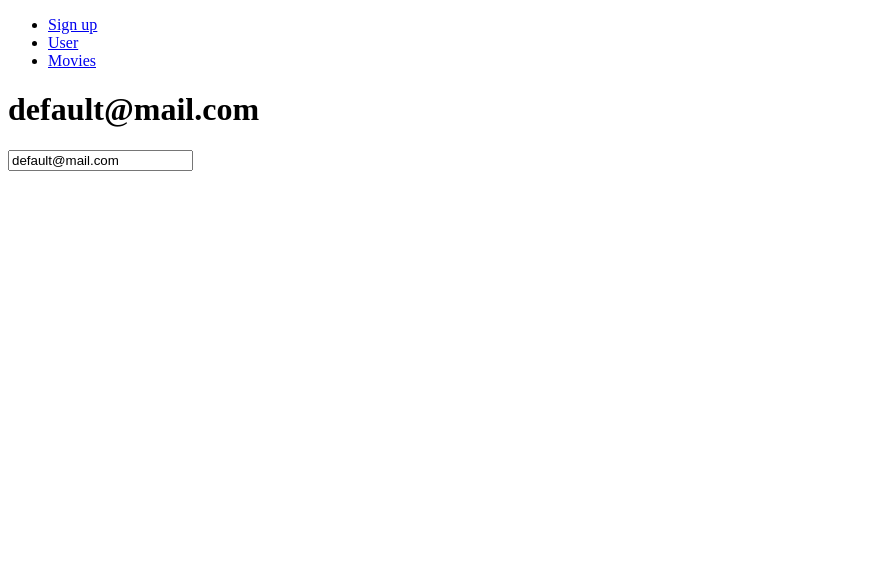
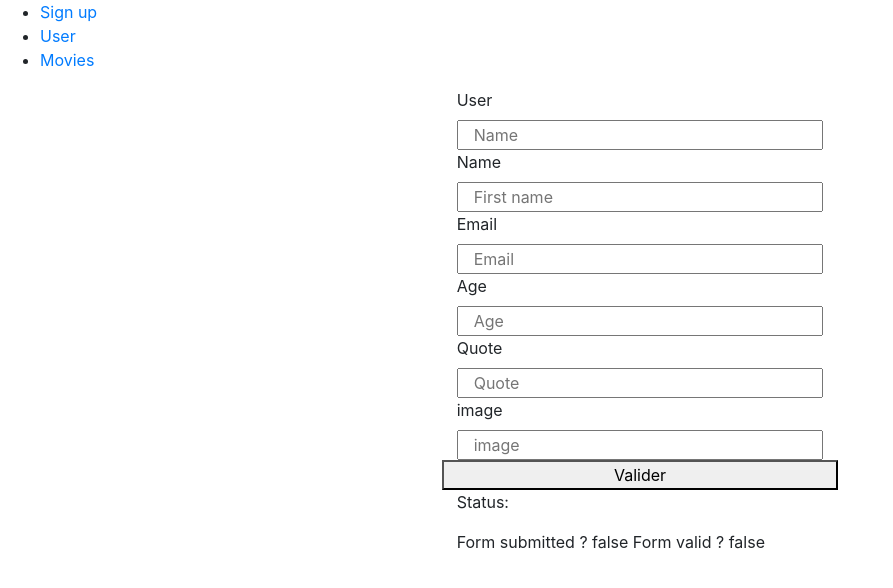
Before and after one commit to LucLev/Angular, an Angular app: page /signup in a window 1280 px wide. Shown: the top 588 px of the page, without its empty margins (0-893 px from the left). Built offline with nearby package versions, Linux system fonts and the light colour scheme.

Commit message:
Exercice angular Form

```diff
--- a/src/app/app.component.html
+++ b/src/app/app.component.html
@@ -1 +1,2 @@
-<app-menu></app-menu><router-outlet></router-outlet>
+<app-menu></app-menu>
+<router-outlet></router-outlet>
--- a/src/app/sign-up/sign-up.component.html
+++ b/src/app/sign-up/sign-up.component.html
@@ -1,3 +1,43 @@
-<h1> {{ mail }}</h1>
-
-<input type="email" [(ngModel)]='mail'/>
+<form class="row col-4 offset-4" (ngSubmit)="onSubmit(myForm)" #myForm="ngForm">
+    <div class="col-12">
+            <label for="Name">User</label>
+            <input class="col-12" type="text" [(ngModel)]='model.name' placeholder="Name" name="Name" required #name="ngModel" minlength="4" maxlength="25">
+    </div>
+    <div *ngIf="name.errors" class="col-12">
+            <span *ngIf="name.errors.required && myForm.submitted">Champ Requis</span>
+            <span *ngIf="name.errors.minlength && myForm.submitted">Doit etre superieur à 4 charactères</span>
+            <span *ngIf="name.errors.maxlength && myForm.submitted">Le champ user ne doit pas dépasser 25 caractères</span>
+    </div>
+    <div class="col-12">
+            <label for="First name">Name</label>
+            <input class="col-12" type="text" [(ngModel)]='model.firstName' placeholder="First name" name="First name" #firstName="ngModel">
+    </div>
+    <div class="col-12">
+            <label for="Email">Email</label>
+            <input class="col-12" type="email" [(ngModel)]='model.mail' placeholder="Email" name="Email" required email #mail="ngModel">
+    </div>
+    <div *ngIf="mail.errors" class="col-12">
+            <span *ngIf="mail.errors.required && myForm.submitted">Champ Requis</span>
+            <span *ngIf="mail.errors.email && myForm.submitted"> Le champ email est invalide</span>
+    </div>
+    <div class="col-12">
+            <label for="Age">Age</label>
+            <input class="col-12" type="text" [(ngModel)]='model.age' placeholder="Age" name="Age" #age="ngModel">
+    </div>
+    <div class="col-12">
+            <label for="Quote">Quote</label>
+            <input class="col-12" type="text" [(ngModel)]='model.quote' placeholder="Quote" name="Quote" #quote="ngModel">
+    </div>
+    <div class="col-12">
+            <label for="image">image</label>
+            <input class="col-12" type="text" [(ngModel)]='model.photo' placeholder="image" name="image" #photo="ngModel">
+    </div>
+    <button class="col-12" type="submit">Valider</button>
+    <div class="col-12">
+            <p> Status:</p>
+        <p>
+            Form submitted ? {{myForm.submitted}}
+            Form valid ? {{myForm.valid}}
+        </p>
+    </div>
+</form>
--- a/src/app/sign-up/sign-up.component.ts
+++ b/src/app/sign-up/sign-up.component.ts
@@ -1,14 +1,17 @@
 import { Component, OnInit } from '@angular/core';
-
+import { User } from '../user';
+import { formArrayNameProvider } from '@angular/forms/src/directives/reactive_directives/form_group_name';
 @Component({
   selector: 'app-sign-up',
   templateUrl: './sign-up.component.html',
   styleUrls: ['./sign-up.component.css']
 })
 export class SignUpComponent implements OnInit {
+  model: User = new User();
 
-  public mail:string = 'default@mail.com';
-
+  onSubmit(){
+    console.log(this.model)
+  }
   constructor() { }
 
   ngOnInit() {
--- a/src/app/user-profile/user-profile.component.ts
+++ b/src/app/user-profile/user-profile.component.ts
@@ -1,5 +1,4 @@
 import { Component, OnInit } from '@angular/core';
-import { User } from '../user';
 
 @Component({
   selector: 'app-user-profile',
@@ -11,13 +10,16 @@ export class UserProfileComponent implements OnInit {
 
   isVisible:boolean = true;
 
-  user: User = {
+  /*public user: User = {
     name: 'sauce',
     firstName: 'six',
+    mail: 'default@mail.com',
     age: 8,
     quote: 'ataaa',
     photo: 'http://dianantes.free.fr/images/animal-saucisse.gif',
-  }
+  }*/
+
+
 
   constructor() { }
 
--- a/src/app/user.ts
+++ b/src/app/user.ts
@@ -1,6 +1,7 @@
 export class User {
   name : string;
   firstName : string;
+  mail:string ;
   age : number;
   quote : string;
   photo : any;
--- a/src/index.html
+++ b/src/index.html
@@ -4,11 +4,15 @@
   <meta charset="utf-8">
   <title>Angularquest</title>
   <base href="/">
+  <link rel="stylesheet" href="https://stackpath.bootstrapcdn.com/bootstrap/4.3.1/css/bootstrap.min.css" integrity="sha384-ggOyR0iXCbMQv3Xipma34MD+dH/1fQ784/j6cY/iJTQUOhcWr7x9JvoRxT2MZw1T" crossorigin="anonymous">
 
   <meta name="viewport" content="width=device-width, initial-scale=1">
   <link rel="icon" type="image/x-icon" href="favicon.ico">
 </head>
 <body>
   <app-root></app-root>
+  <script src="https://code.jquery.com/jquery-3.3.1.slim.min.js" integrity="sha384-q8i/X+965DzO0rT7abK41JStQIAqVgRVzpbzo5smXKp4YfRvH+8abtTE1Pi6jizo" crossorigin="anonymous"></script>
+<script src="https://cdnjs.cloudflare.com/ajax/libs/popper.js/1.14.7/umd/popper.min.js" integrity="sha384-UO2eT0CpHqdSJQ6hJty5KVphtPhzWj9WO1clHTMGa3JDZwrnQq4sF86dIHNDz0W1" crossorigin="anonymous"></script>
+<script src="https://stackpath.bootstrapcdn.com/bootstrap/4.3.1/js/bootstrap.min.js" integrity="sha384-JjSmVgyd0p3pXB1rRibZUAYoIIy6OrQ6VrjIEaFf/nJGzIxFDsf4x0xIM+B07jRM" crossorigin="anonymous"></script>
 </body>
 </html>
```
